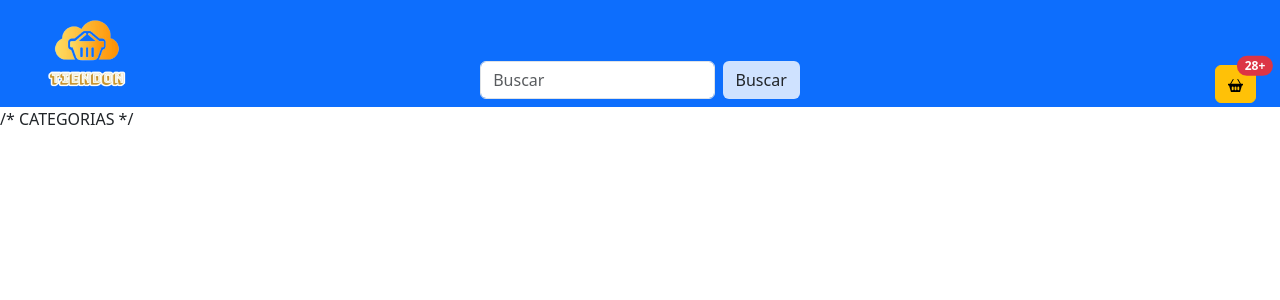
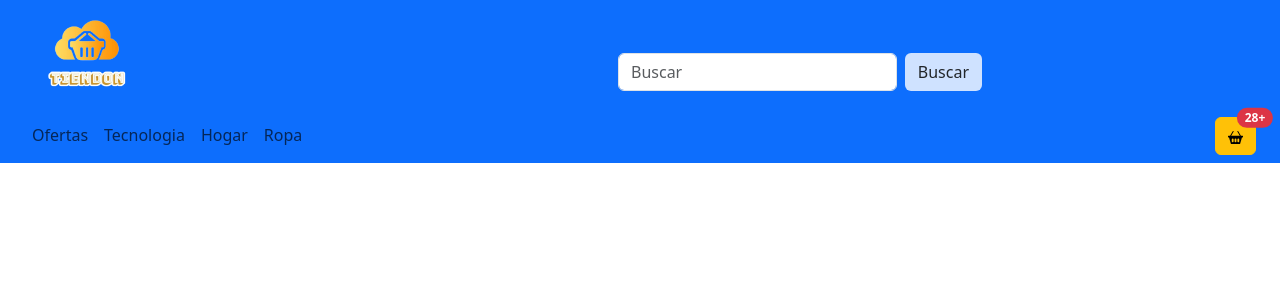
Before and after one commit to facue28/cursoReact-Elias, a React (Vite) app: page / in a window 1280 px wide. Shown: the top 300 px of the page. Built offline with nearby package versions, Linux system fonts and the light colour scheme.

Commit message:
Navbar y CartWidget

```diff
--- a/src/components/Header.jsx
+++ b/src/components/Header.jsx
@@ -1,5 +1,6 @@
 import CartWidget from "./CartWidget";
 import LogoTienda from "./LogoTienda";
+import NavBar from "./NavBar";
 import Search from "./Search";
 
 
@@ -7,19 +8,19 @@ const Header = () => {
     return (
         <div className="container-fluid">
             <div className="row bg-primary">
-                <div className="col-md-2">
+                <div className="col-md-3">
                     <LogoTienda tamano={150}/>
 
                 </div>
-                <div className="col-md-8 d-flex align-item-center">
+                <div className="col-md-9 d-flex pb-2 ">
                 <Search/>
                 </div>
-                <div className="col-md-2 d-flex justify-content-end align-items-end px-4 py-1">
+                {/* <div className="col-md-2 d-flex justify-content-end align-items-end px-4 py-1">
                     <CartWidget />
-                </div>
+                </div> */}
             </div>
-            <div className="row">
-                /* CATEGORIAS */
+            <div className="row bg-primary">
+                <NavBar/>
             </div>
         </div>
     )
--- a/src/components/NavBar.jsx
+++ b/src/components/NavBar.jsx
@@ -1,18 +1,16 @@
+import CartWidget from "./CartWidget";
+
 const NavBar = () => {
     return (
-        <div classNameName="container ">
-            <div classNameName="row ">
-                <div classNameName="col">
-                    <img src="" alt="" />
-                </div>
-                <div classNameName="col">
-                    <nav className="navbar navbar-expand-lg navbar-light bg-info">
+        <>
+            <div className="col-md-9">
+                <nav className="navbar navbar-expand-lg navbar-light bg-primary">
                     <div className="container-fluid">
                         <button className="navbar-toggler" type="button" data-bs-toggle="collapse" data-bs-target="#navbarNavAltMarkup" aria-controls="navbarNavAltMarkup" aria-expanded="false" aria-label="Toggle navigation">
                         <span className="navbar-toggler-icon"></span>
                         </button>
-                        <div className="collapse navbar-collapse" id="navbarNavAltMarkup">
-                            <div className="navbar-nav">
+                    <div className="collapse navbar-collapse" id="navbarNavAltMarkup">
+                        <div className="navbar-nav">
                                 <a className="nav-link" href="#">Ofertas</a>
                                 <a className="nav-link" href="#">Tecnologia</a>
                                 <a className="nav-link" href="#">Hogar</a>
@@ -20,9 +18,12 @@ const NavBar = () => {
                             </div>
                         </div>
                     </div>
-                    </nav>
-                </div>
+                </nav>
             </div>
-        </div>
+            <div className="col-md-3 d-flex justify-content-end align-items-end pe-4 pb-2">
+            <CartWidget/>
+            </div>
+            </>
     )
 }
+export default NavBar;
```
